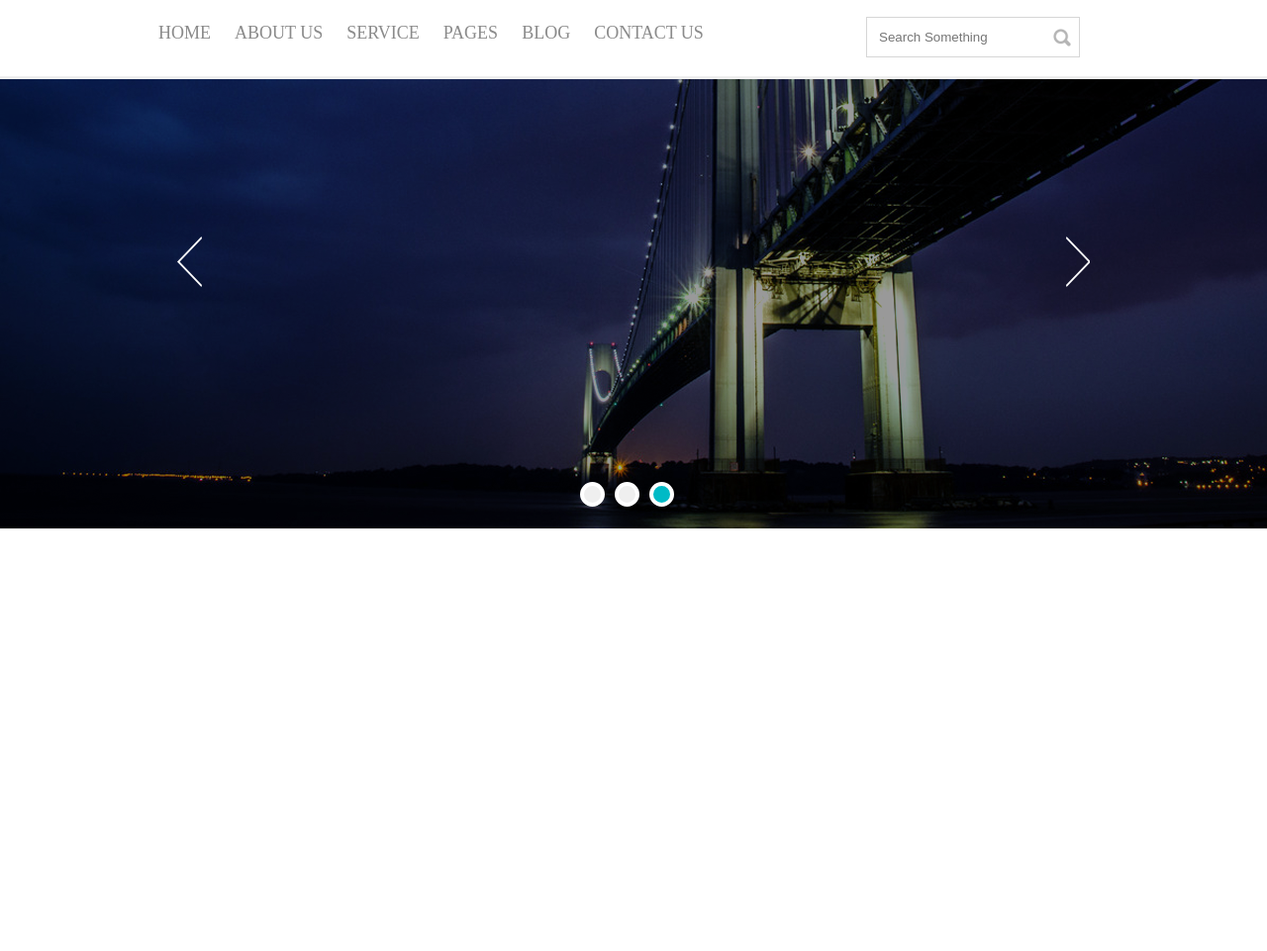
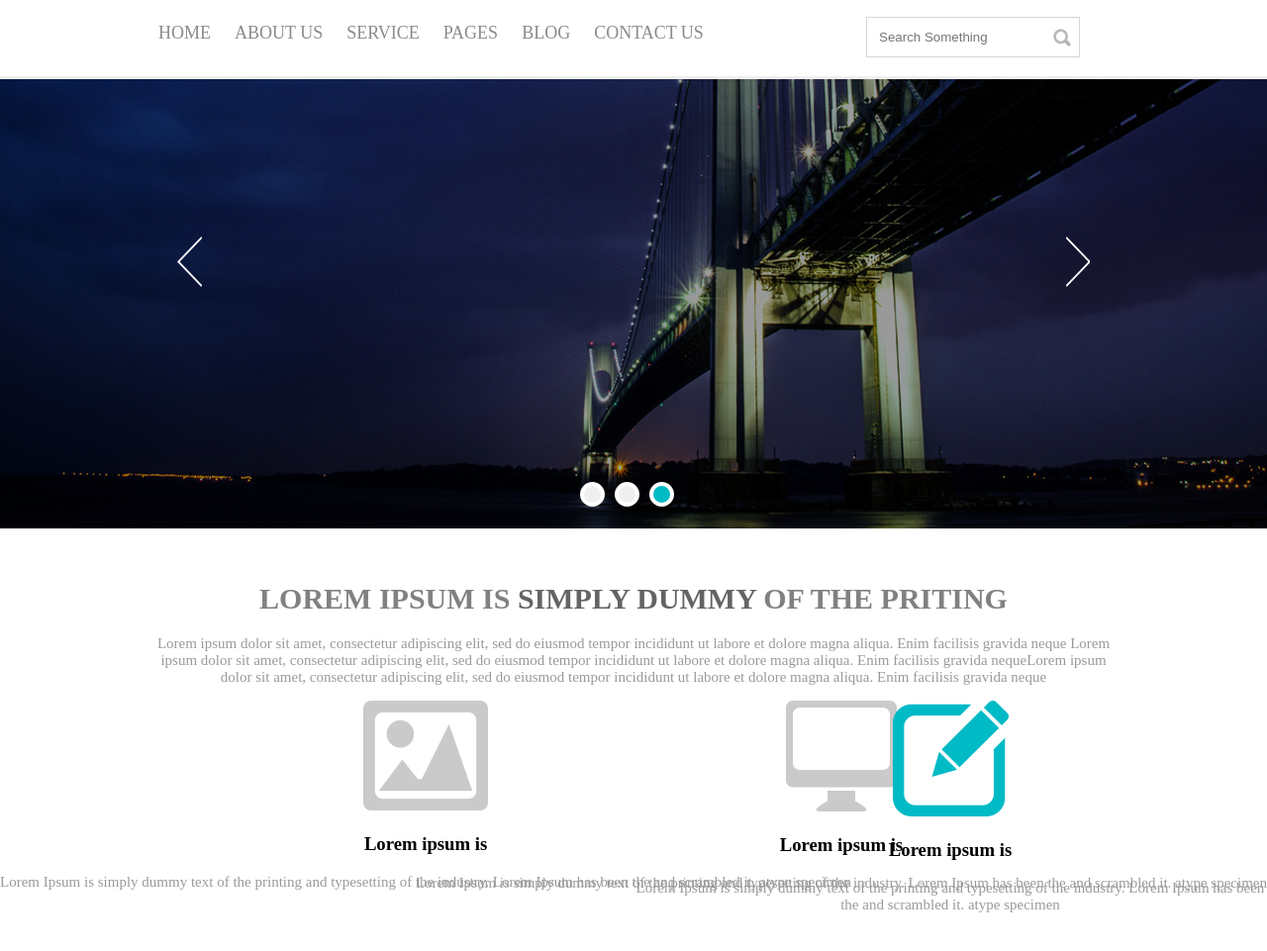
Before and after one commit to brenekat/my-first-repository, a plain HTML site: page site simples so com html, js e css/index.html in a window 1280 px wide. Shown: the part 73-1034 px from the top of the page at 99% size. Before the commit the page ends 800 px from the top, so only its background shows below. Drawn offline with nearby package versions, Linux system fonts and the light colour scheme.

Commit message:
começo do conteudo

```diff
--- a/site simples so com html, js e css/css/First.css
+++ b/site simples so com html, js e css/css/First.css
@@ -141,3 +141,50 @@ li.slick-active button {
     left: 45%;
     top: 405px;
 }
+
+.texto-destaque{
+    text-align: center;
+    width: 980px;
+    margin: 0 auto;
+}
+
+.texto-destaque p {
+    color: #9a9a9a;
+    font-size: 15px;
+}
+
+.texto-destaque h1 {
+    color: #818181;
+    text-transform: uppercase;
+    font-size: 30px;
+}
+
+.texto-destaque strong {
+    color: #646464;
+}
+
+.col-destaque {
+    width: 100%;
+    float: left;
+    position: relative;
+    top:405px;
+    height: 800px;
+
+}
+
+.col-categoria1 {
+    display: inline;
+    position: absolute;
+    right: 0%;
+}
+
+.col-categoria2 {
+    display: inline;
+    position: absolute;
+}
+
+.col-categoria3 {
+    display: inline;
+    position: absolute;
+    left: 0%;
+}
--- a/site simples so com html, js e css/index.html
+++ b/site simples so com html, js e css/index.html
@@ -1,13 +1,15 @@
 <!DOCTYPE html>
 <html lang="pt-br">
+
 <head>
     <meta charset="UTF-8">
     <meta http-equiv="refresh" content="">
     <meta name="viewport" content="width=device-width, initial-scale=1.0">
     <title>Document</title>
     <link rel="stylesheet" href="./css/First.css">
-    <link rel="stylesheet" type="text/css" href="//cdn.jsdelivr.net/npm/slick-carousel@1.8.1/slick/slick.css"/>
+    <link rel="stylesheet" type="text/css" href="//cdn.jsdelivr.net/npm/slick-carousel@1.8.1/slick/slick.css" />
 </head>
+
 <body>
     <header class="menu-principal">
         <main>
@@ -62,7 +64,47 @@
             <div><img src="./img/slidder1.png" alt=""></div>
             <div><img src="./img/slidder1.png" alt=""></div>
             <div><img src="./img/slidder1.png" alt=""></div>
-          </div>
+        </div>
+    </div>
+    <div class="col-destaque">
+        <div class="content texto-destaque">
+            <h1>Lorem ipsum is <strong>Simply Dummy</strong> of the priting </h1>
+            <p>Lorem ipsum dolor sit amet, consectetur adipiscing elit,
+                sed do eiusmod tempor incididunt ut labore et dolore magna aliqua.
+                Enim facilisis gravida neque Lorem ipsum dolor sit amet, consectetur adipiscing elit,
+                sed do eiusmod tempor incididunt ut labore et dolore magna aliqua.
+                Enim facilisis gravida nequeLorem ipsum dolor sit amet, consectetur adipiscing elit,
+                sed do eiusmod tempor incididunt ut labore et dolore magna aliqua.
+                Enim facilisis gravida neque
+            </p>
+            <div class="col-categoria1">
+                <img src="img/pczin.png">
+                <h3>Lorem ipsum is </h3>
+                <p>Lorem Ipsum is simply dummy text of the printing and typesetting of the industry. Lorem
+                    Ipsum has been
+                     the and scrambled it.
+                    atype specimen
+                    </p>
+            </div>
+            <div class="col-categoria2">
+                <img src="img/pencil.png">
+                <h3>Lorem ipsum is </h3>
+                <p>Lorem Ipsum is simply dummy text of the printing and typesetting of the industry. Lorem
+                    Ipsum has been
+                     the and scrambled it.
+                    atype specimen
+                    </p>
+            </div>
+            <div class="col-categoria3">
+                <img src="img/photo.png">
+                <h3>Lorem ipsum is </h3>
+                <p>Lorem Ipsum is simply dummy text of the printing and typesetting of the industry. Lorem
+                    Ipsum has been
+                     the and scrambled it.
+                    atype specimen
+                    </p>
+            </div>
+        </div>
     </div>
     <script type="text/javascript" src="//code.jquery.com/jquery-1.11.0.min.js"></script>
     <script type="text/javascript" src="//code.jquery.com/jquery-migrate-1.2.1.min.js"></script>
@@ -70,4 +112,5 @@
     <script type="text/javascript" src="./js/main.js"></script>
 
 </body>
+
 </html>
```
Also changed, not shown: site simples so com html, js e css/img/pczin.png (added), site simples so com html, js e css/img/pencil.png (added), site simples so com html, js e css/img/photo.png (added).
